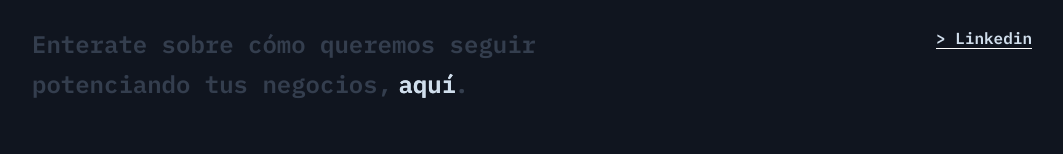
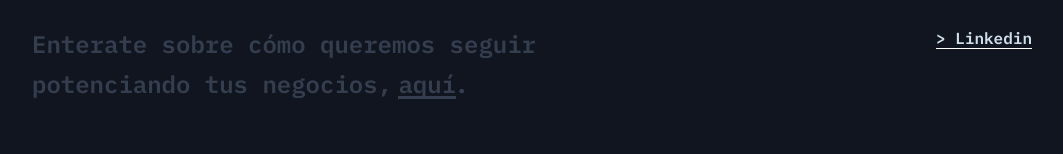
Before and after one commit to LucasMRC/building-zen-site, a plain HTML site: page index.html in a window 1280 px wide. Shown: the part 356-510 px from the top of the page, without its empty margins (108-1171 px from the left). Drawn offline with Linux system fonts and the light colour scheme.

Commit message:
fixes anchor classes typo

```diff
--- a/index.html
+++ b/index.html
@@ -62,8 +62,8 @@
                     </h4>
                     <p class="content-paragraph">Enterate sobre cómo queremos seguir potenciando tus negocios,
                         <span class="anchor-positioner">
-                            <a href="https://blog.zenrise.io/1-tenemos-unas-palabras-de-bienvenida-para-vos.html" target="_blank" class="underlined-text lain-text">aquí</a>
-                            <a href="https://blog.zenrise.io/1-tenemos-unas-palabras-de-bienvenida-para-vos.html" target="_blank" class="underlined-text radient-text">aquí</a>
+                            <a href="https://blog.zenrise.io/1-tenemos-unas-palabras-de-bienvenida-para-vos.html" target="_blank" class="underlined-text plain-text">aquí</a>
+                            <a href="https://blog.zenrise.io/1-tenemos-unas-palabras-de-bienvenida-para-vos.html" target="_blank" class="underlined-text gradient-text">aquí</a>
                             <span>.</span>
                         </span>
                     </p>
```
